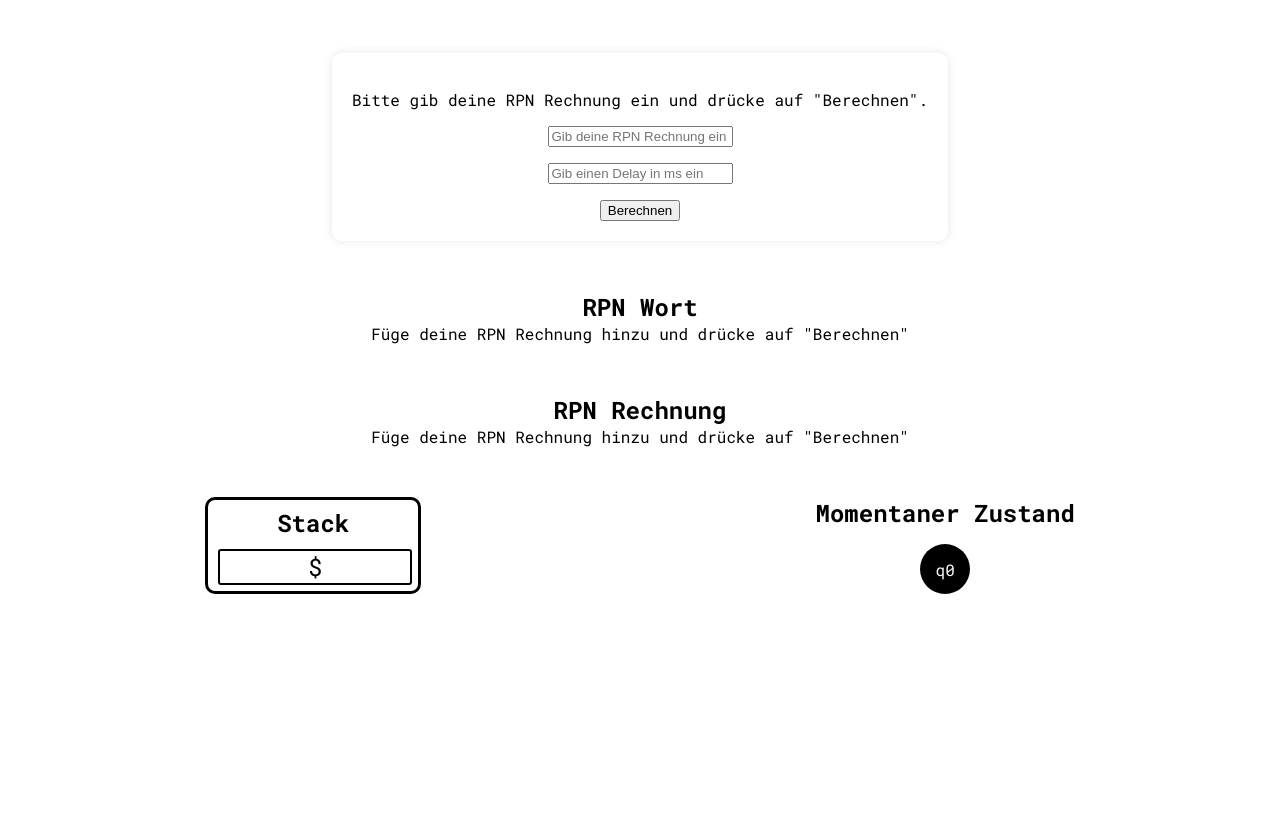
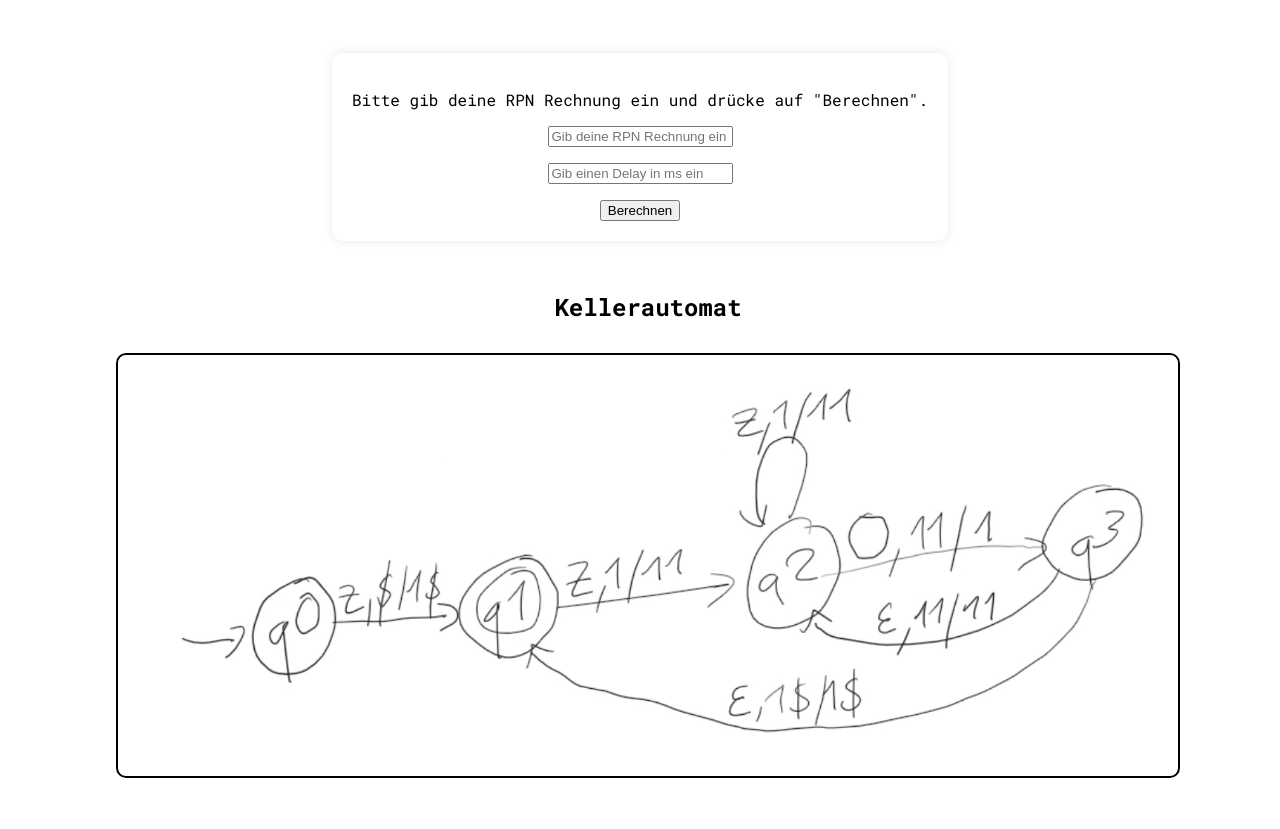
Before and after one commit to aneshodza/rpn-stack, a plain HTML site: page index.html in a window 1280 px wide. Shown: the part 86-915 px from the top of the page. Before the commit the page ends 800 px from the top, so only its background shows below. Drawn offline with Linux system fonts and the light colour scheme.

Commit message:
Add an image of the kellerautomat

```diff
--- a/index.html
+++ b/index.html
@@ -27,6 +27,11 @@
           <button type="submit">Berechnen</button>
         </form>
       </div>
+    </div>
+
+    <div class="kellerautomat-wrapper">
+      <h2>Kellerautomat</h2>
+      <img src="image.png" />
     </div>
 
     <div class="word-wrapper">
--- a/stylesheet.css
+++ b/stylesheet.css
@@ -42,6 +42,7 @@ html {
   display: flex;
   justify-content: space-around;
   margin-top: 50px;
+  margin-bottom: 50px;
   }
 
 .stack-wrapper {
@@ -131,3 +132,17 @@ h2 {
   align-items: center;
   border-radius: 50%;
 }
+
+.kellerautomat-wrapper {
+  width: 100vw;
+  margin-top: 50px;
+}
+
+img {
+  width: 90%;
+  max-width: 1000px;
+  margin-top: 30px;
+  border: 2px black solid;
+  padding: 30px;
+  border-radius: 10px;
+}
```
Also changed, not shown: image.png (added).
